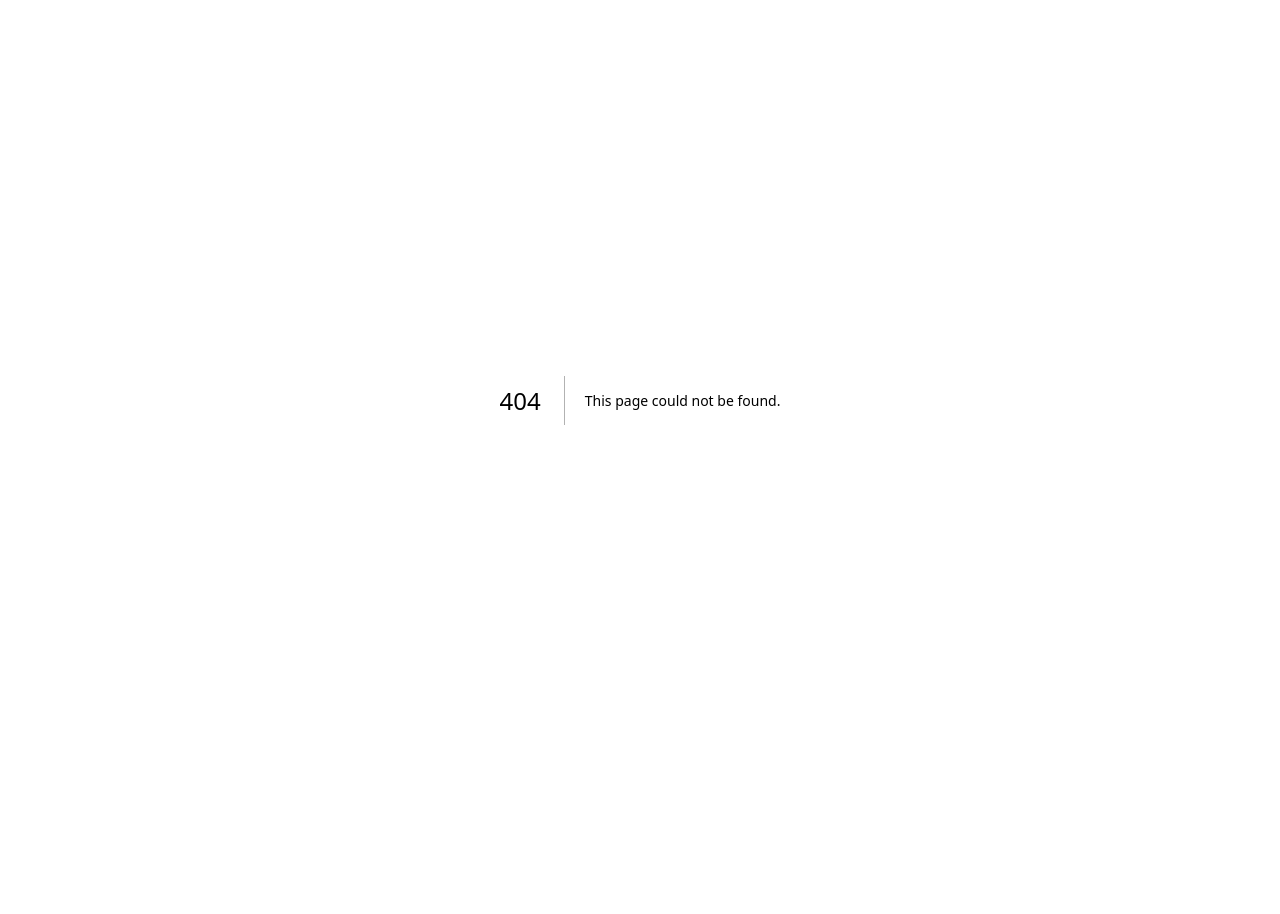
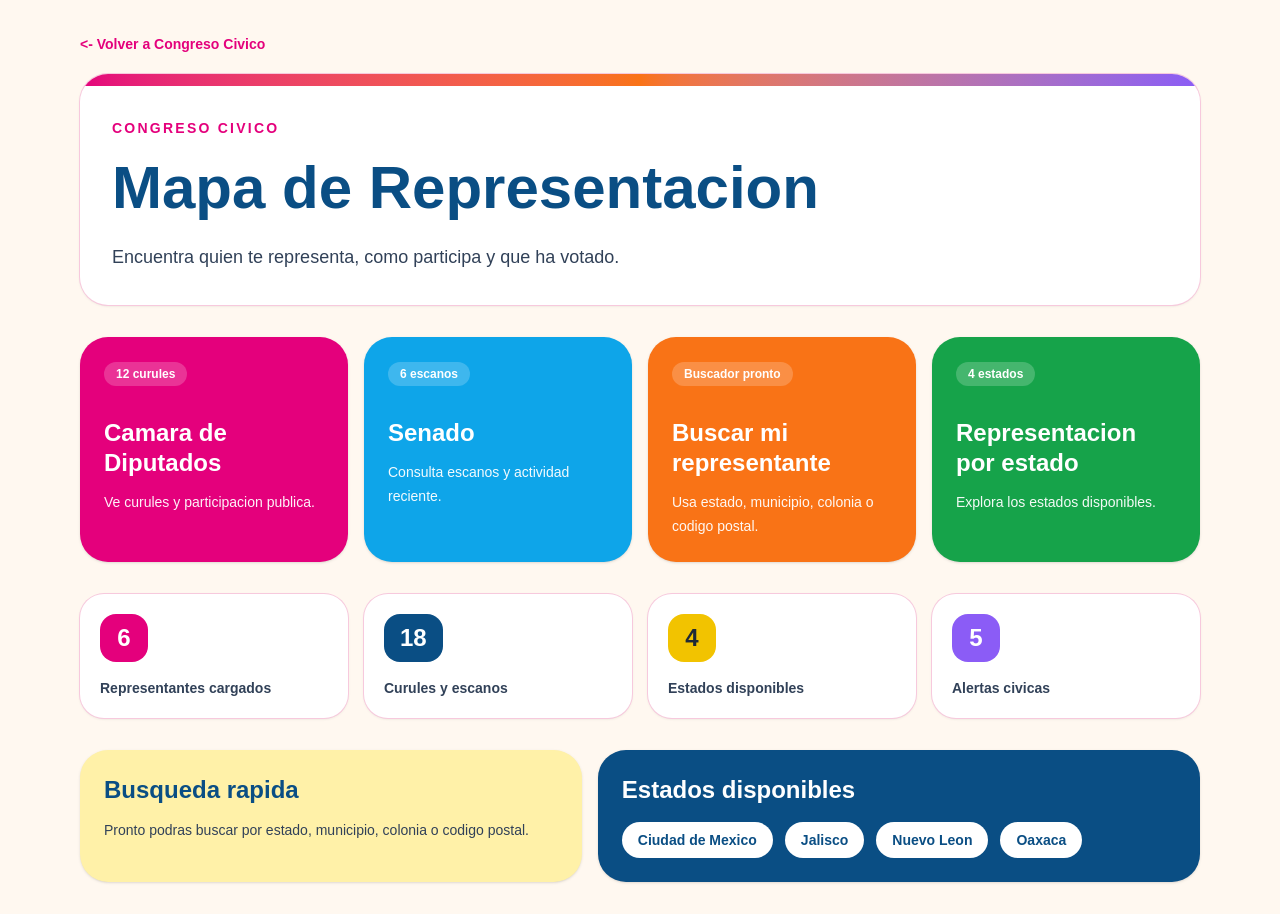
Before and after one commit to TecnocraciaParticipativaMexico/Plataforma, a Next.js app in the folder web/: page /congreso-civico/representacion in a window 1280 px wide. Before the commit this address had no page. Before the commit the page ends 800 px from the top, so only its background shows below. Built offline with nearby package versions, Linux system fonts and the light colour scheme.

Commit message:
feat: add representation map index page

```diff
--- /dev/null
+++ b/web/app/congreso-civico/representacion/page.tsx
@@ -0,0 +1,133 @@
+import Link from "next/link";
+import {
+  alertasRepresentacionCongresoCivico,
+  curulesDiputadosCongresoCivico,
+  escanosSenadoCongresoCivico,
+  estadosRepresentacionCongresoCivico,
+  representantesMapaCongresoCivico,
+} from "../../lib/congresoCivicoRepresentacion";
+
+const totalAsientos = curulesDiputadosCongresoCivico.length + escanosSenadoCongresoCivico.length;
+
+const accesosRepresentacion = [
+  {
+    titulo: "Camara de Diputados",
+    descripcion: "Ve curules y participacion publica.",
+    etiqueta: `${curulesDiputadosCongresoCivico.length} curules`,
+    clase: "bg-[#E4007C] text-white",
+  },
+  {
+    titulo: "Senado",
+    descripcion: "Consulta escanos y actividad reciente.",
+    etiqueta: `${escanosSenadoCongresoCivico.length} escanos`,
+    clase: "bg-[#0EA5E9] text-white",
+  },
+  {
+    titulo: "Buscar mi representante",
+    descripcion: "Usa estado, municipio, colonia o codigo postal.",
+    etiqueta: "Buscador pronto",
+    clase: "bg-[#F97316] text-white",
+  },
+  {
+    titulo: "Representacion por estado",
+    descripcion: "Explora los estados disponibles.",
+    etiqueta: `${estadosRepresentacionCongresoCivico.length} estados`,
+    clase: "bg-[#16A34A] text-white",
+  },
+] as const;
+
+const resumenRepresentacion = [
+  {
+    label: "Representantes cargados",
+    valor: representantesMapaCongresoCivico.length,
+    clase: "bg-[#E4007C] text-white",
+  },
+  {
+    label: "Curules y escanos",
+    valor: totalAsientos,
+    clase: "bg-[#0A4E84] text-white",
+  },
+  {
+    label: "Estados disponibles",
+    valor: estadosRepresentacionCongresoCivico.length,
+    clase: "bg-[#F2C300] text-[#1F2937]",
+  },
+  {
+    label: "Alertas civicas",
+    valor: alertasRepresentacionCongresoCivico.length,
+    clase: "bg-[#8B5CF6] text-white",
+  },
+] as const;
+
+export default function CongresoCivicoRepresentacionPage() {
+  return (
+    <main className="min-h-screen bg-[#FFF8F0] text-[#0A4E84]">
+      <div className="mx-auto max-w-6xl px-4 py-8">
+        <Link href="/congreso-civico" className="mb-5 inline-block text-sm font-semibold text-[#E4007C]">
+          {"<-"} Volver a Congreso Civico
+        </Link>
+
+        <section className="mb-8 overflow-hidden rounded-[28px] bg-white shadow-sm ring-1 ring-[#F7C9DD]">
+          <div className="h-3 bg-gradient-to-r from-[#E4007C] via-[#F97316] via-[#F2C300] via-[#16A34A] via-[#0EA5E9] to-[#8B5CF6]" />
+          <div className="p-6 md:p-8">
+            <div className="mb-3 text-sm font-bold uppercase tracking-[0.16em] text-[#E4007C]">
+              Congreso Civico
+            </div>
+            <h1 className="max-w-3xl text-4xl font-bold leading-tight md:text-6xl">
+              Mapa de Representacion
+            </h1>
+            <p className="mt-4 max-w-2xl text-lg leading-8 text-slate-700">
+              Encuentra quien te representa, como participa y que ha votado.
+            </p>
+          </div>
+        </section>
+
+        <section className="mb-8 grid gap-4 md:grid-cols-2 xl:grid-cols-4">
+          {accesosRepresentacion.map((acceso) => (
+            <article
+              key={acceso.titulo}
+              className={`${acceso.clase} min-h-[190px] rounded-[28px] p-6 shadow-sm transition hover:-translate-y-0.5 hover:shadow-md`}
+            >
+              <div className="mb-8 inline-flex rounded-full bg-white/20 px-3 py-1 text-xs font-bold">
+                {acceso.etiqueta}
+              </div>
+              <h2 className="text-2xl font-bold leading-tight">{acceso.titulo}</h2>
+              <p className="mt-3 text-sm leading-6 opacity-95">{acceso.descripcion}</p>
+            </article>
+          ))}
+        </section>
+
+        <section className="mb-8 grid gap-4 md:grid-cols-4">
+          {resumenRepresentacion.map((item) => (
+            <div key={item.label} className="rounded-[24px] bg-white p-5 shadow-sm ring-1 ring-[#F7C9DD]">
+              <div className={`${item.clase} mb-4 inline-flex h-12 min-w-12 items-center justify-center rounded-2xl px-4 text-2xl font-bold`}>
+                {item.valor}
+              </div>
+              <div className="text-sm font-bold text-slate-700">{item.label}</div>
+            </div>
+          ))}
+        </section>
+
+        <section className="grid gap-4 md:grid-cols-[1fr_1.2fr]">
+          <div className="rounded-[28px] bg-[#FFF1A8] p-6 shadow-sm">
+            <h2 className="text-2xl font-bold text-[#0A4E84]">Busqueda rapida</h2>
+            <p className="mt-3 text-sm leading-6 text-slate-700">
+              Pronto podras buscar por estado, municipio, colonia o codigo postal.
+            </p>
+          </div>
+
+          <div className="rounded-[28px] bg-[#0A4E84] p-6 text-white shadow-sm">
+            <h2 className="text-2xl font-bold">Estados disponibles</h2>
+            <div className="mt-4 flex flex-wrap gap-3">
+              {estadosRepresentacionCongresoCivico.map((estado) => (
+                <span key={estado.clave} className="rounded-full bg-white px-4 py-2 text-sm font-bold text-[#0A4E84]">
+                  {estado.nombre}
+                </span>
+              ))}
+            </div>
+          </div>
+        </section>
+      </div>
+    </main>
+  );
+}
```
